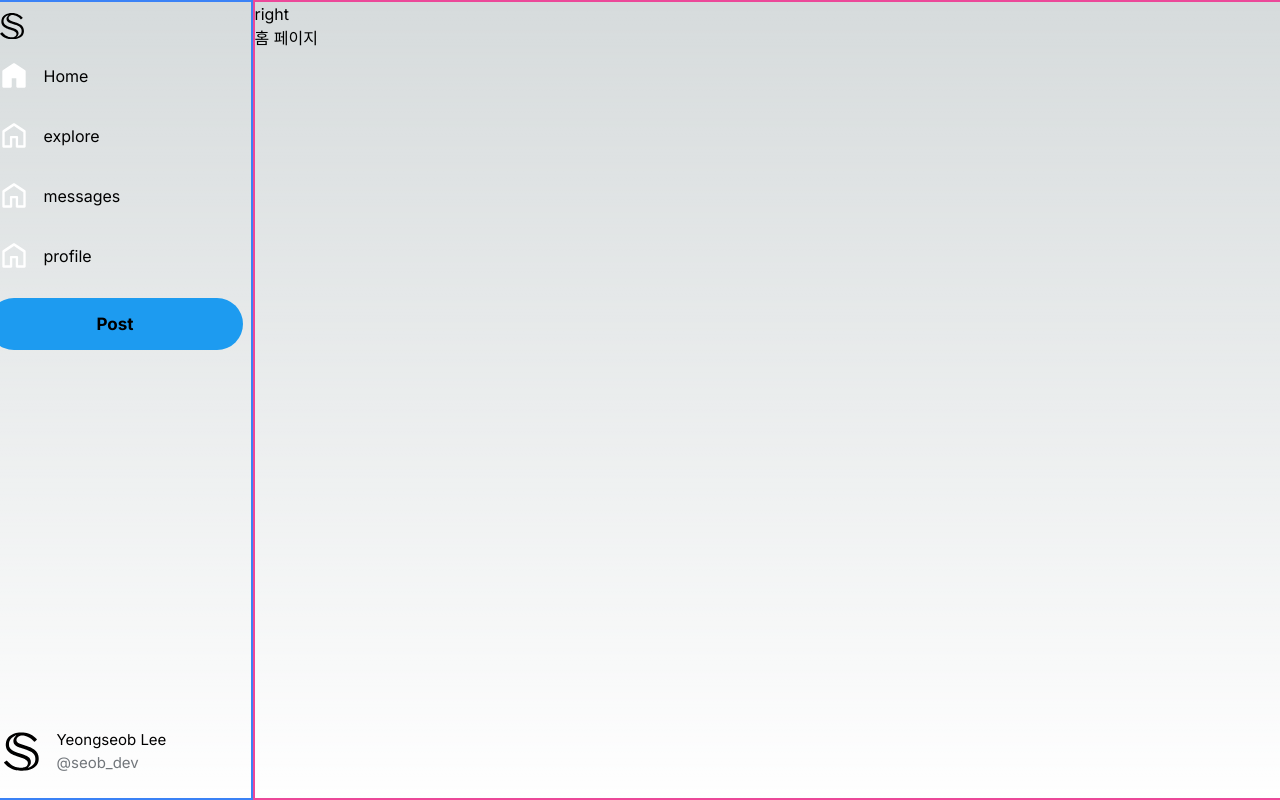
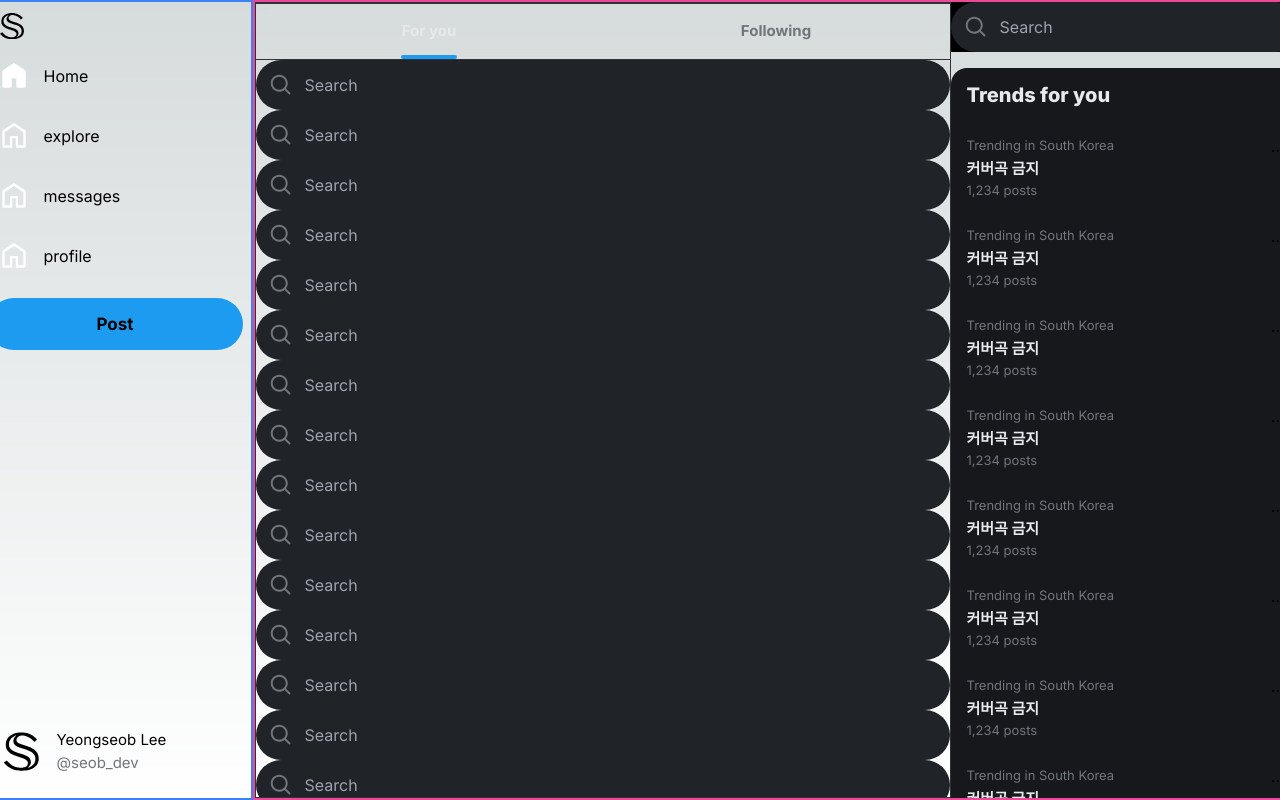
Before and after one commit to seobie/s.com, a Next.js app: page /home in a window 1280 px wide. Shown: the top 800 px of the page. Built offline with nearby package versions, Linux system fonts and the light colour scheme.

Commit message:
feat: RightSection 추가

```diff
--- /dev/null
+++ b/src/app/(afterLogin)/components/FollowRecommend/RecommendList.tsx
@@ -0,0 +1,32 @@
+export const RecommendList = () => {
+  const RECOMMEND_LIST = [
+    { id: '@tim_cook', name: 'Tim Cook' },
+    { id: '@elonmusk', name: 'Elon Musk' },
+    { id: '@BillGates', name: 'Bill Gates' },
+  ] as const
+
+  return (
+    <ul>
+      {RECOMMEND_LIST.map((item) => (
+        <li
+          key={item.id}
+          className="flex flex-grow items-center justify-between px-4 py-3">
+          <div className="flex items-center">
+            <div className="border-1 mr-3 h-[40px] w-[40px] rounded-full border-solid border-gray-500 bg-yellow-200" />
+            <div className="flex flex-col">
+              <span className="whitespace-nowrap text-[15px] font-bold">
+                {item.name}
+              </span>
+              <span className="text-[15px] text-[rgb(113,118,123)]">
+                {item.id}
+              </span>
+            </div>
+          </div>
+          <button className="transition=[background] min-h-[32px] min-w-[78px] rounded-full bg-[rgb(239,243,244)] px-4 text-[15px] font-bold text-[rgb(15,20,25)] duration-200 hover:bg-[rgb(215,219,220)]">
+            Follow
+          </button>
+        </li>
+      ))}
+    </ul>
+  )
+}
--- /dev/null
+++ b/src/app/(afterLogin)/components/FollowRecommend/index.tsx
@@ -0,0 +1,12 @@
+import { RecommendList } from './RecommendList'
+import { RightCard } from '..'
+
+export const FollowRecommend = () => {
+  return (
+    <div>
+      <RightCard title="Who to follow">
+        <RecommendList />
+      </RightCard>
+    </div>
+  )
+}
--- /dev/null
+++ b/src/app/(afterLogin)/components/RightCard/index.tsx
@@ -0,0 +1,17 @@
+import type { ReactNode } from 'react'
+
+interface RightCardProps {
+  title: string
+  children: ReactNode
+}
+
+export const RightCard = ({ children, title }: RightCardProps) => {
+  return (
+    <aside className="border-1 flex flex-col rounded-2xl border-solid border-[rgb(22,24,28)] bg-[rgb(22,24,28)]">
+      <h2 className="break-words px-4 py-3 text-[20px] font-[800] text-[rgb(231,233,234)]">
+        {title}
+      </h2>
+      {children}
+    </aside>
+  )
+}
--- /dev/null
+++ b/src/app/(afterLogin)/components/RightSection/index.tsx
@@ -0,0 +1,13 @@
+import { FollowRecommend, SearchForm, TrendSection } from '..'
+
+export const RightSection = () => {
+  return (
+    <section className="flex min-w-[350px] flex-col gap-4 overflow-auto">
+      <div className="sticky top-0 flex h-[53px] w-full items-center bg-black">
+        <SearchForm />
+      </div>
+      <TrendSection />
+      <FollowRecommend />
+    </section>
+  )
+}
--- /dev/null
+++ b/src/app/(afterLogin)/components/SearchForm/index.tsx
@@ -0,0 +1,32 @@
+'use client'
+import { useState } from 'react'
+
+export const SearchForm = () => {
+  const [isFocused, setIsFocused] = useState(false)
+
+  return (
+    <form className="w-full">
+      <div className="flex items-center rounded-full border-[1px] border-solid border-transparent bg-[rgb(32,35,39)] focus-within:border-[rgb(29,155,240)]">
+        <span className="pl-3">
+          <svg
+            viewBox="0 0 24 24"
+            aria-hidden="true"
+            className={`h-[24px] w-[24px] ${
+              isFocused ? 'fill-[rgb(29,155,240)]' : 'fill-[rgb(113,118,123)]'
+            }`}>
+            <g>
+              <path d="M10.25 3.75c-3.59 0-6.5 2.91-6.5 6.5s2.91 6.5 6.5 6.5c1.795 0 3.419-.726 4.596-1.904 1.178-1.177 1.904-2.801 1.904-4.596 0-3.59-2.91-6.5-6.5-6.5zm-8.5 6.5c0-4.694 3.806-8.5 8.5-8.5s8.5 3.806 8.5 8.5c0 1.986-.682 3.815-1.824 5.262l4.781 4.781-1.414 1.414-4.781-4.781c-1.447 1.142-3.276 1.824-5.262 1.824-4.694 0-8.5-3.806-8.5-8.5z"></path>
+            </g>
+          </svg>
+        </span>
+        <input
+          onFocus={() => setIsFocused(true)}
+          onBlur={() => setIsFocused(false)}
+          className="h-12 w-full border-none bg-transparent p-3 text-[rgb(231,233,234)] focus:outline-none focus:ring-0"
+          type="text"
+          placeholder="Search"
+        />
+      </div>
+    </form>
+  )
+}
--- /dev/null
+++ b/src/app/(afterLogin)/components/TrendSection/index.tsx
@@ -0,0 +1,43 @@
+import Link from 'next/link'
+
+import { RightCard } from '..'
+
+export const TrendSection = () => {
+  const TREND_LIST = [
+    { from: 'Trending in South Korea', id: 1, title: '커버곡 금지' },
+    { from: 'Trending in South Korea', id: 2, title: '커버곡 금지' },
+    { from: 'Trending in South Korea', id: 3, title: '커버곡 금지' },
+    { from: 'Trending in South Korea', id: 4, title: '커버곡 금지' },
+    { from: 'Trending in South Korea', id: 5, title: '커버곡 금지' },
+    { from: 'Trending in South Korea', id: 6, title: '커버곡 금지' },
+    { from: 'Trending in South Korea', id: 7, title: '커버곡 금지' },
+    { from: 'Trending in South Korea', id: 8, title: '커버곡 금지' },
+    { from: 'Trending in South Korea', id: 9, title: '커버곡 금지' },
+  ]
+  return (
+    <div>
+      <RightCard title="Trends for you">
+        <ul>
+          {TREND_LIST.map(({ from, id, title }) => (
+            <li key={id} className="px-4 py-3">
+              <Link className="flex flex-col " href={`/search?q=${title}`}>
+                <div className="flex items-center justify-between">
+                  <span className="text-[13px] text-[rgb(113,118,123)]">
+                    {from}
+                  </span>
+                  <span>...</span>
+                </div>
+                <span className="text-[15px] font-bold text-[rgb(231,233,234)]">
+                  {title}
+                </span>
+                <span className="text-[13px] text-[rgb(113,118,123)]">
+                  1,234 posts
+                </span>
+              </Link>
+            </li>
+          ))}
+        </ul>
+      </RightCard>
+    </div>
+  )
+}
--- a/src/app/(afterLogin)/components/index.ts
+++ b/src/app/(afterLogin)/components/index.ts
@@ -1,3 +1,8 @@
+export * from './FollowRecommend'
 export * from './Left'
 export * from './Logout'
 export * from './Nav'
+export * from './RightCard'
+export * from './RightSection'
+export * from './SearchForm'
+export * from './TrendSection'
--- /dev/null
+++ b/src/app/(afterLogin)/home/components/Tab/TabButton.tsx
@@ -0,0 +1,23 @@
+interface TabButtonProps {
+  label: string
+  isActive: boolean
+  onClick: VoidFunction
+}
+
+export const TabButton = ({ isActive, label, onClick }: TabButtonProps) => {
+  return (
+    <button
+      className="flex w-full flex-col items-center justify-center px-[16px] transition-all duration-200 hover:bg-[rgba(231,233,234,0.1)]"
+      onClick={onClick}>
+      <span
+        className={`text-[15px] font-bold ${
+          isActive ? 'text-[rgb(231,233,234)]' : 'text-[rgb(113,118,123)]'
+        } py-[16px]`}>
+        {label}
+      </span>
+      {isActive && (
+        <span className="absolute bottom-0 h-[4px] min-w-[56px] rounded-full bg-[rgb(29,155,240)]" />
+      )}
+    </button>
+  )
+}
--- /dev/null
+++ b/src/app/(afterLogin)/home/components/Tab/index.tsx
@@ -0,0 +1,26 @@
+'use client'
+
+import { useState } from 'react'
+
+import { TabButton } from './TabButton'
+
+export const Tab = () => {
+  const [activeTabIndex, setActiveTabIndex] = useState(0)
+  return (
+    <div className="sticky top-0 border-[1px] border-l-0 border-r-0 border-solid border-[rgb(47,51,54)] backdrop-blur-sm">
+      <div className="flex w-full items-center">
+        <TabButton
+          label="For you"
+          isActive={activeTabIndex === 0}
+          onClick={() => setActiveTabIndex(0)}
+        />
+        <TabButton
+          label="Following"
+          isActive={activeTabIndex === 1}
+          onClick={() => setActiveTabIndex(1)}
+        />
+      </div>
+      <div></div>
+    </div>
+  )
+}
--- a/src/app/(afterLogin)/home/page.tsx
+++ b/src/app/(afterLogin)/home/page.tsx
@@ -1,3 +1,26 @@
+import { Tab } from './components/Tab'
+import { SearchForm } from '../components'
+
 export default function HomePage() {
-  return <div>홈 페이지</div>
+  return (
+    <div className="flex w-full flex-col overflow-auto border-[1px] border-solid border-[rgb(47,51,54)]">
+      <Tab />
+      <SearchForm />
+      <SearchForm />
+      <SearchForm />
+      <SearchForm />
+      <SearchForm />
+      <SearchForm />
+      <SearchForm />
+      <SearchForm />
+      <SearchForm />
+      <SearchForm />
+      <SearchForm />
+      <SearchForm />
+      <SearchForm />
+      <SearchForm />
+      <SearchForm />
+      <SearchForm />
+    </div>
+  )
 }
--- a/src/app/(afterLogin)/layout.tsx
+++ b/src/app/(afterLogin)/layout.tsx
@@ -2,7 +2,7 @@ import type { ReactNode } from 'react'
 
 import Link from 'next/link'
 
-import { Logout, Nav } from './components'
+import { Logout, Nav, RightSection } from './components'
 
 export default function AfterLoginLayout({
   children,
@@ -42,9 +42,9 @@ export default function AfterLoginLayout({
         </div>
       </header>
       <main className="flex-grow items-start">
-        <div className="h-full w-[1050px] border-2 border-pink-500">
-          right
+        <div className="flex h-full w-[1050px] border-2 border-pink-500">
           {children}
+          <RightSection />
         </div>
       </main>
     </div>
--- a/tailwind.config.ts
+++ b/tailwind.config.ts
@@ -6,15 +6,15 @@ const config: Config = {
     './src/components/**/*.{js,ts,jsx,tsx,mdx}',
     './src/app/**/*.{js,ts,jsx,tsx,mdx}',
   ],
+  plugins: [],
   theme: {
     extend: {
       backgroundImage: {
-        'gradient-radial': 'radial-gradient(var(--tw-gradient-stops))',
         'gradient-conic':
           'conic-gradient(from 180deg at 50% 50%, var(--tw-gradient-stops))',
+        'gradient-radial': 'radial-gradient(var(--tw-gradient-stops))',
       },
     },
   },
-  plugins: [],
 }
 export default config
```
Also changed, not shown: public/s-logo.svg (deleted).
